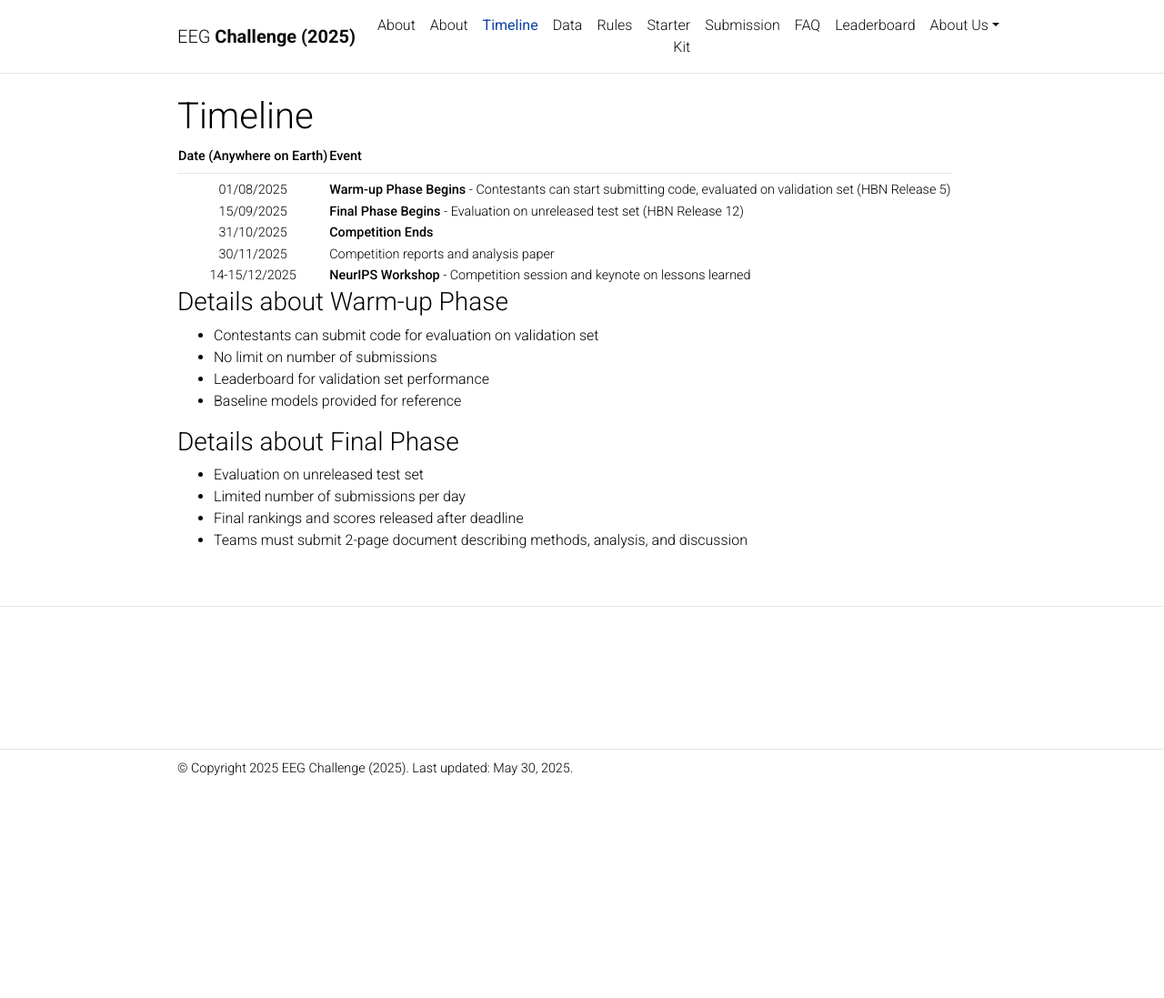
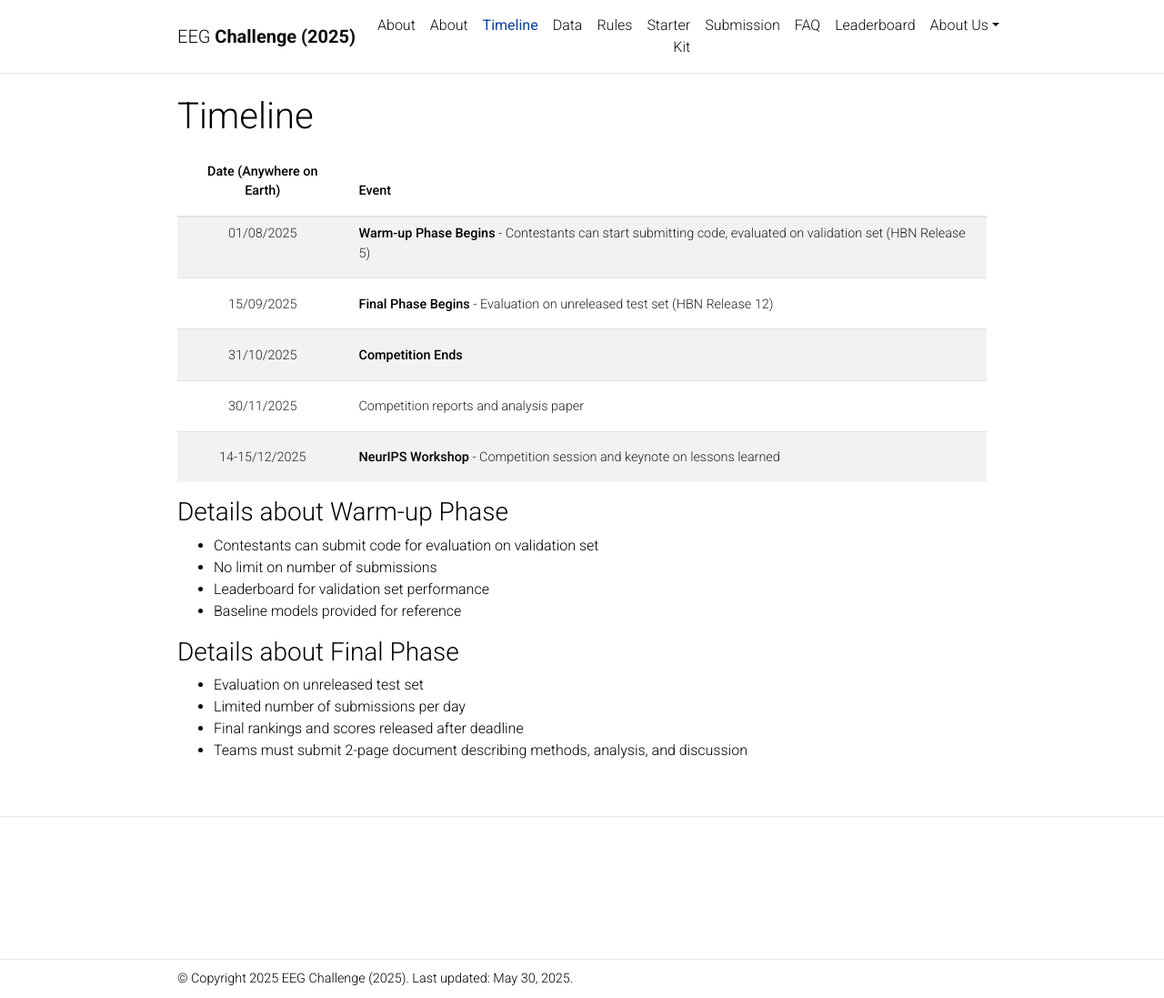
Before and after one commit to urgent-challenge/urgent2024, a Jekyll site: the page built from _pages/timeline.md, in a window 1280 px wide and 1097 px high. Shown: the whole window at 91% size. Built offline with Jekyll 4.4.1, drawn with Linux system fonts in a browser that asks for light colours; comment, search, counter and statistics services are not loaded; a style sheet for code colours, icons or effects is not loaded.

Commit message:
updating the table config

```diff
--- a/_config.yml
+++ b/_config.yml
@@ -19,7 +19,7 @@ icon: logo.png  # the emoji used as the favicon (alternatively, provide image na
 
 url: eeg2025.github.io
  # the base hostname & protocol for your site
-baseurl: . # the subpath of your site, e.g. /blog/
+baseurl: eeg2025.github.io
 last_updated: true # set to true if you want to display last updated in the footer
 impressum_path:  # set to path to include impressum link in the footer, use the same path as permalink in a page, helps to conform with EU GDPR
 
--- a/_pages/timeline.md
+++ b/_pages/timeline.md
@@ -15,7 +15,8 @@ nav_order: 2
 | 31/10/2025 | **Competition Ends** |
 | 30/11/2025 | Competition reports and analysis paper |
 | 14-15/12/2025 | **NeurIPS Workshop** - Competition session and keynote on lessons learned |
-
+{: .table}
+{: .table-striped}
 
 ### Details about Warm-up Phase
 - Contestants can submit code for evaluation on validation set
```
